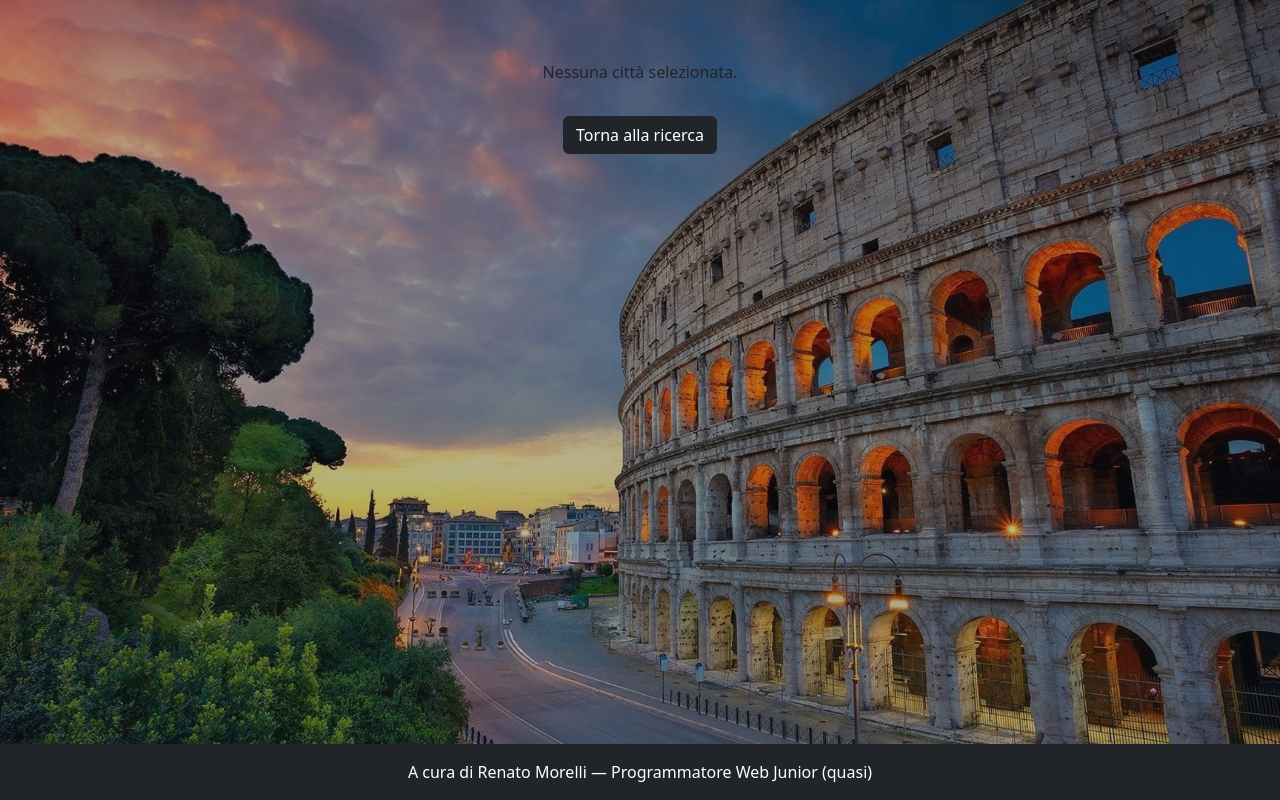
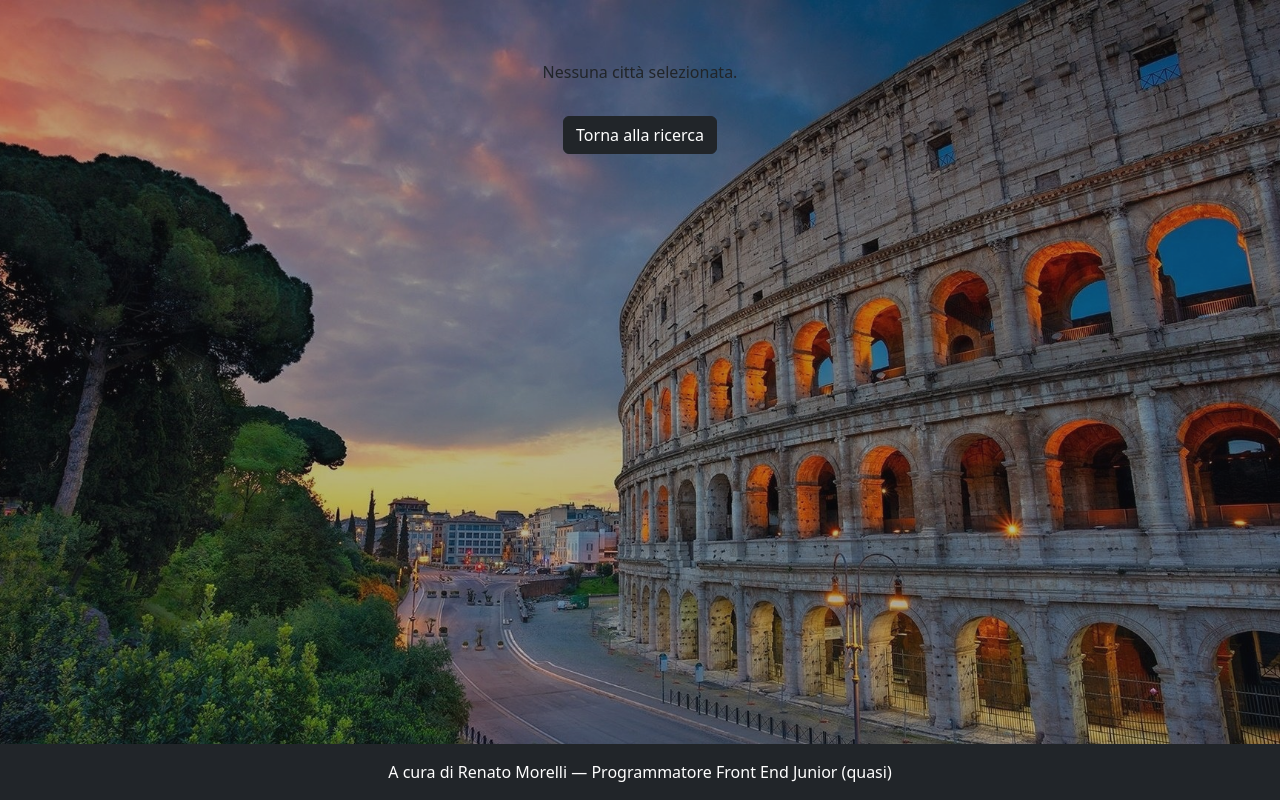
Before and after one commit to Ren-Mor/U3-W2-D5, a React (Vite) app: page /details in a window 1280 px wide. Built offline with nearby package versions, Linux system fonts and the light colour scheme.

Commit message:
added fix

```diff
--- a/src/components/Details.jsx
+++ b/src/components/Details.jsx
@@ -54,7 +54,7 @@ function Details({ weather }) {
           left: 0,
           width: "100vw",
           height: "100vh",
-          background: "rgba(25, 25, 25, 0.3)", // uniforma qui
+          background: "rgba(25, 25, 25, 0.3)",
           zIndex: 1,
           pointerEvents: "none",
         }}
--- a/src/components/Footer.jsx
+++ b/src/components/Footer.jsx
@@ -1,7 +1,7 @@
 function Footer() {
   return (
     <footer className="bg-dark text-white text-center py-3 mt-auto w-100">
-      A cura di Renato Morelli &mdash; Programmatore Web Junior (quasi)
+      A cura di Renato Morelli &mdash; Programmatore Front End Junior (quasi)
     </footer>
   );
 }
```
